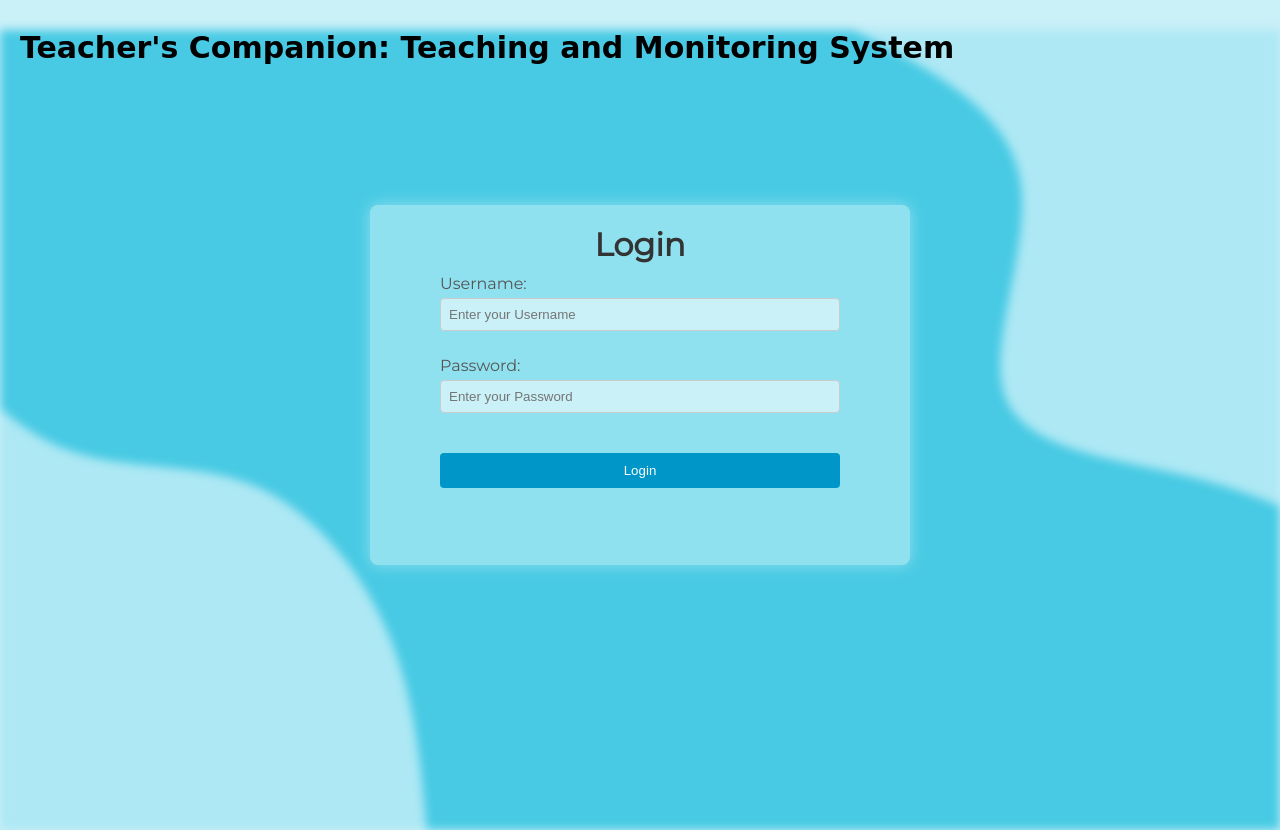
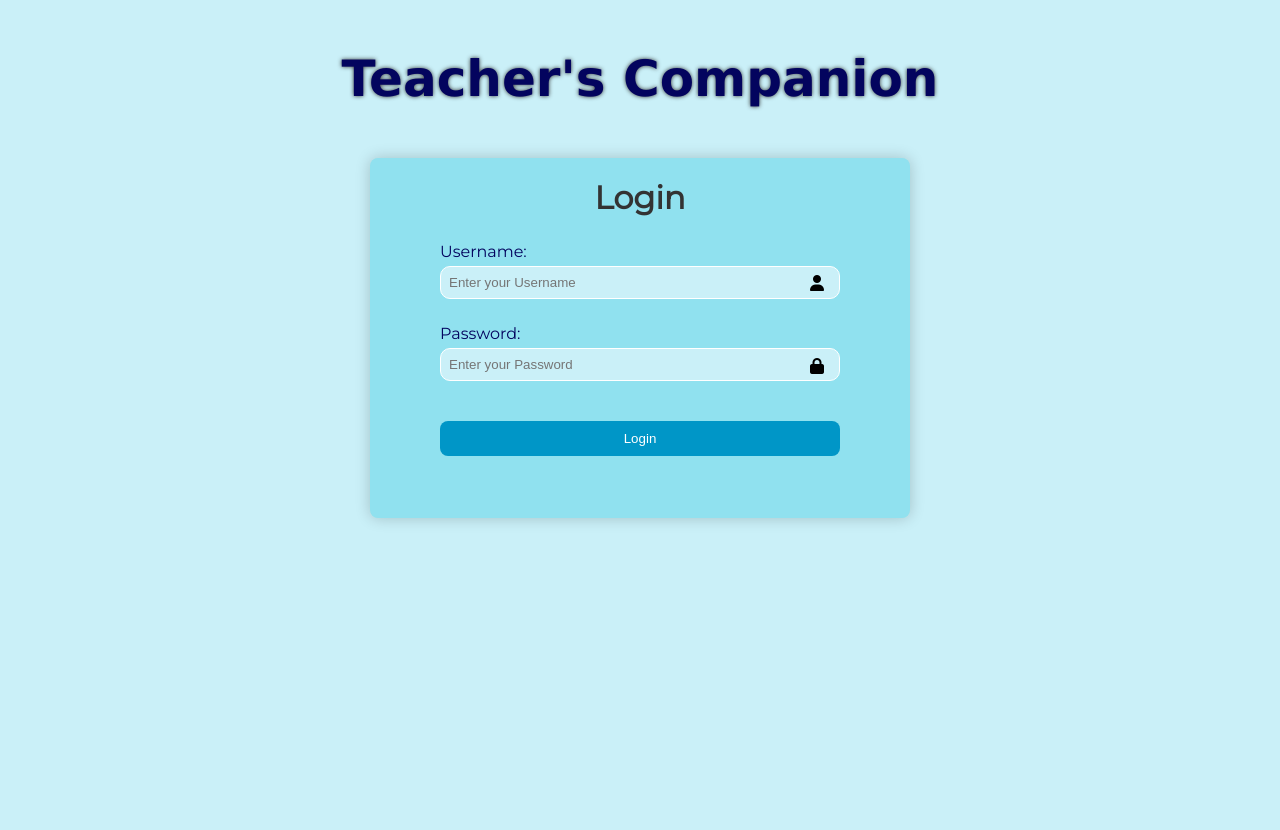
Before and after one commit to SohamMore-26/TCTPMS-CPP, a PHP site: page / in a window 1280 px wide. After the commit the page ends 523 px from the top, so only its background shows below. Run offline with PHP 8.4, Linux system fonts and the light colour scheme; some libraries are stand-ins or nearby versions; some web fonts are replaced.

Commit message:
login css changes and header

```diff
--- a/index.html
+++ b/index.html
@@ -8,22 +8,29 @@
     <link rel="preconnect" href="https://fonts.googleapis.com">
     <link rel="preconnect" href="https://fonts.gstatic.com" crossorigin>
     <link href="https://fonts.googleapis.com/css2?family=Calligraffitti&family=Montserrat&display=swap" rel="stylesheet">
+    <script src="https://kit.fontawesome.com/970acd6ae4.js" crossorigin="anonymous"></script>
     <title>Login Page</title>
 </head>
 
 <body>
-    <div class="bg-image"></div>
-        <h2>Teacher's Companion: Teaching and Monitoring System</h2>
+    <div class="header">Teacher's Companion</div>
     <div class="login-container">
         <form class="login-form">
             <h1>Login</h1>
-            <label for="username">Username:</label>
-            <input type="text" id="username" placeholder="Enter your Username" name="username" required>
+            <label for="username" >Username:</label>
+
+            <div>
+                <input type="text" id="username" class="username" placeholder="Enter your Username" name="username" required>
+                <div class="icon-user"><i class="fa-solid fa-user"></i></div>
+            </div>
 
             <label for="password">Password:</label>
-            <input type="password" id="password" placeholder="Enter your Password" name="password" required>
+            <div>
+                <input type="password" id="password" class="password" placeholder="Enter your Password" name="password" required>
+                <div class="icon-pass"><i class="fa-solid fa-lock"></i></div>
+            </div>
 
-            <button type="submit">Login</button>
+            <button type="submit" class="btt">Login</button>
         </form>
     </div>
 </body>
--- a/styles.css
+++ b/styles.css
@@ -3,28 +3,31 @@
     padding: 0px;
 }
 body {
+    display: flex;
     font-family: 'Montserrat', sans-serif;
     margin: 0px;
     padding: 0px;
-    background-color: #CAF0F8
+    background-color: #CAF0F8;
+    flex-direction: column;
 }
 
-.bg-image {
-    position: absolute;
-    height: 100%;
-    width: 100%;
-    background-image: url("images/blob-scene-haikei.svg");
-    background-repeat: no-repeat;
-    background-size: cover;
-    background-position: center;
-    filter: blur(5px);
-    z-index: -1;
+
+.header{
+    padding: 50px;
+    margin: auto;
+    font-size: 50px;
+    font-family: Verdana;
+    font-weight:bold ;
+    color: #03045E;
+    text-shadow: 0 0 4px  #333;
 }
 
+
 .login-container {
+    position: relative;
     background-color: #90e1ef;
     border-radius: 8px;
-    box-shadow: 0 0 15px rgba(144, 224, 239);
+    box-shadow: 0 0 15px rgba(0, 0, 0, 0.2);
     padding: 20px;
     align-items: center;
     width: 500px;
@@ -37,15 +40,38 @@ body {
     height: 320px;
 }
 
+.icon-pass{
+    position: absolute;
+    width: 60px;
+    height: 100%;
+    display:inline ;
+    align-items: center;
+    justify-content: center;
+    right: 40px;
+    top: 199px;
+}
+
+.icon-user{
+    position: absolute;
+    width: 60px;
+    height: 100%;
+    display:inline ;
+    align-items: center;
+    justify-content: center;
+    right: 40px;
+    top: 116px;
+}
+
 h1 {
     text-align: center;
     color: #333;
+    margin-bottom: 25px;
 }
 
 label {
     display: block;
     margin-top: 10px;
-    color: #555;
+    color: #03045E;
 }
 
 input {
@@ -54,9 +80,39 @@ input {
     margin-top: 5px;
     margin-bottom: 15px;
     box-sizing: border-box;
-    border: 1px solid #ccc;
-    border-radius: 4px;
+    border: 1px solid #ffffff;
+    border-radius: 10px;
     background-color: #CAF0F8;
+}
+
+.username::after {
+    content: "\1F464"; /* Unicode character for user icon */
+    font-size: 20px;
+    position: absolute;
+    right: 10px;
+    top: 50%;
+    transform: translateY(-50%);
+    color: #333; /* Adjust the color as needed */
+  }
+
+.username:focus::placeholder{
+    color: transparent;
+}
+
+.password:focus::placeholder{
+    color: transparent;
+}
+
+.username:hover{
+    box-shadow: 0 0 10px rgba(0, 0, 0, 0.3);
+}
+
+.password:hover{
+    box-shadow: 0 0 10px rgba(0, 0, 0, 0.3);
+}
+
+.btt:hover{
+    box-shadow: 0 0 10px rgba(0, 0, 0, 0.3);
 }
 
 button {
@@ -66,7 +122,7 @@ button {
     background-color: #0096C7;
     color: #fff;
     border: none;
-    border-radius: 4px;
+    border-radius: 8px;
     cursor: pointer;
 }
 
```
